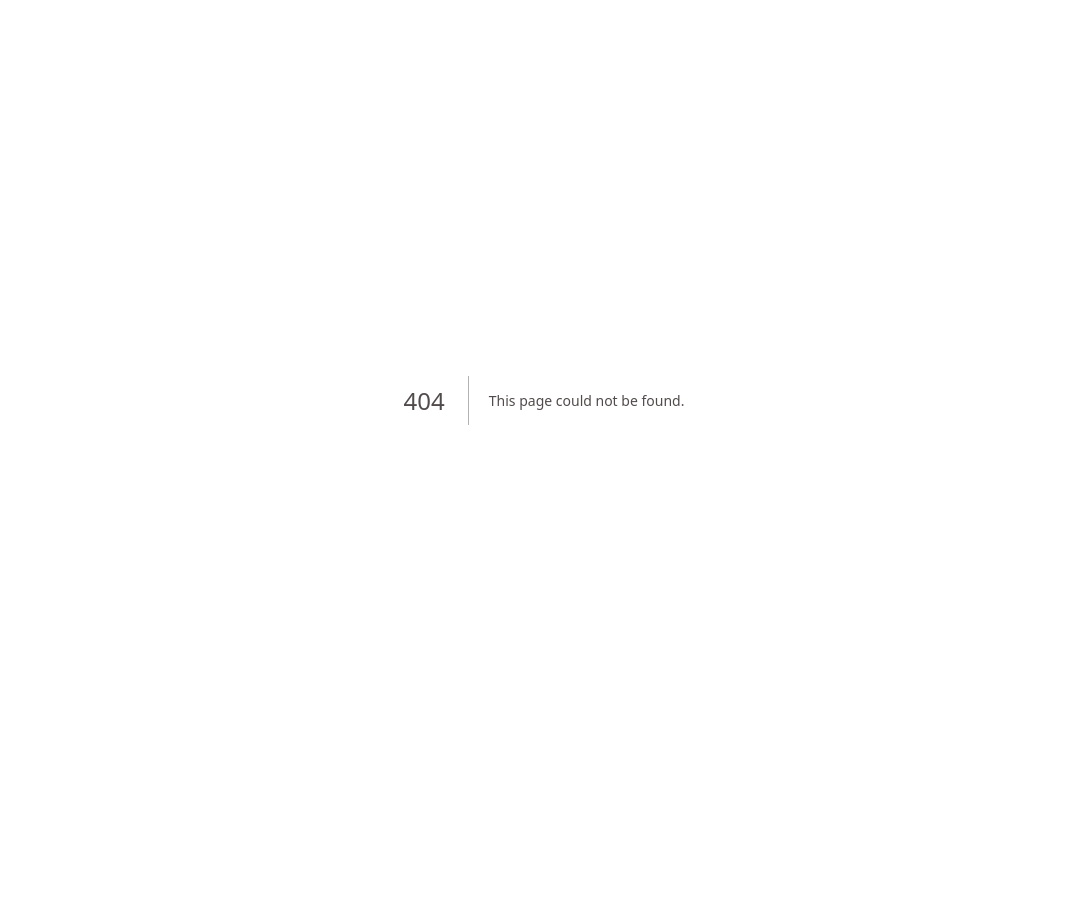
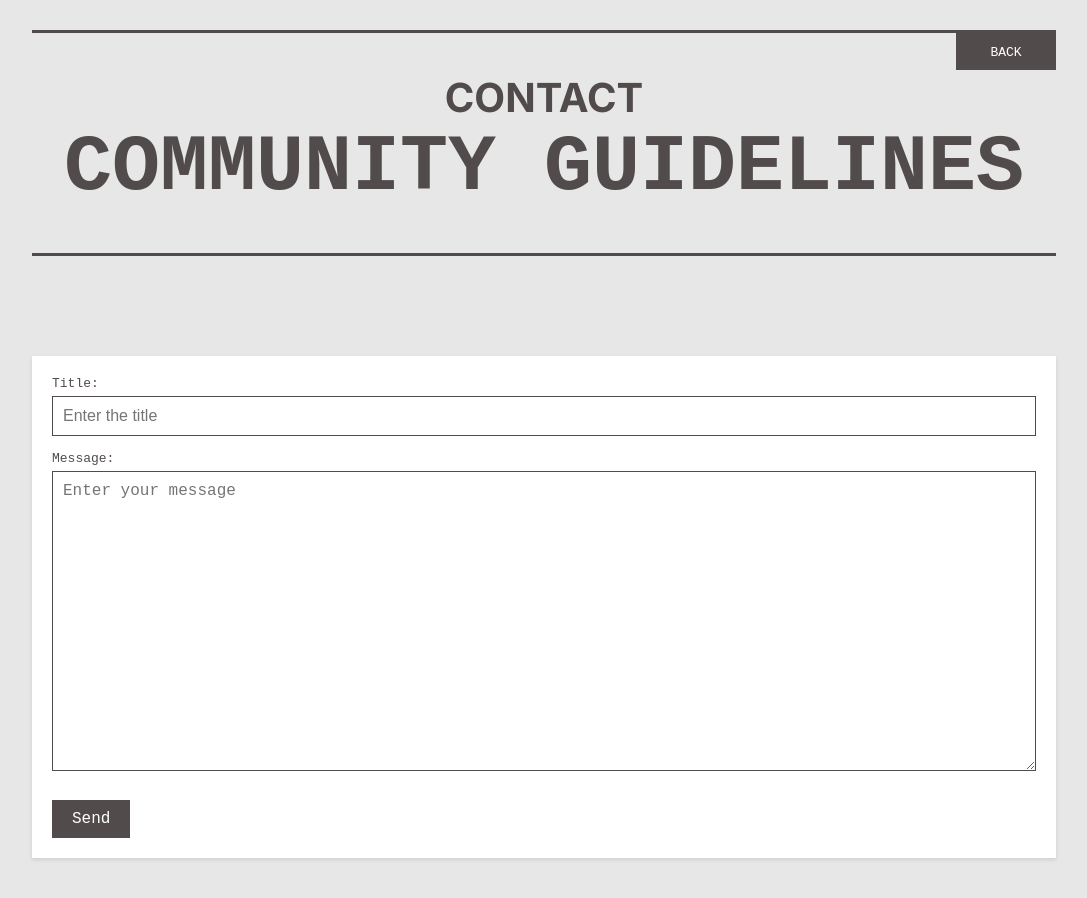
Before and after one commit to Jaywinebrenner/community-guidelines, a Next.js app: page /contact in a window 1280 px wide. Before the commit this address had no page. Shown: the top 898 px of the page, without its empty margins (96-1183 px from the left). Before the commit the page ends 800 px from the top, so only its background shows below. Built offline with nearby package versions, Linux system fonts and the light colour scheme.

Commit message:
add contact page

```diff
--- /dev/null
+++ b/app/contact/page.js
@@ -0,0 +1,33 @@
+import React from 'react'
+
+const Contact = () => {
+  return (
+    <div className='contact'>
+        <div className='contact-button-wrapper'>
+         <a href="/home">BACK</a>
+        </div>
+
+        <div className='container'>
+            <div className='hero'>
+                <h2>CONTACT</h2>
+                <h1>COMMUNITY GUIDELINES</h1>
+            </div>
+            <div className='contact-form'>
+              <form action="/api/contact" method="POST">
+                <div className='form-group'>
+                  <label htmlFor='title'>Title:</label>
+                  <input type='text' id='title' name='title' placeholder='Enter the title' required />
+                </div>
+                <div className='form-group'>
+                  <label htmlFor='message'>Message:</label>
+                  <textarea id='message' name='message' placeholder='Enter your message' required></textarea>
+                </div>
+                <button type='submit' className='submit-button'>Send</button>
+              </form>
+            </div>
+        </div>
+    </div>
+  )
+}
+
+export default Contact
--- a/app/globals.css
+++ b/app/globals.css
@@ -123,12 +123,15 @@ h1, h2, h3, h4, h5, h6, p, a, ul, li {
 
 .home .container {
   padding-bottom: 100px;
+  padding-top: 30px;
 }
 
 .hero {
   text-align: center;
   padding: 40px 0;
-  border-bottom: 3px solid black
+  border-bottom: 3px solid rgb(82, 75, 75);
+  border-top: 3px solid rgb(82, 75, 75);
+
 }
 
 .hero h2 {
@@ -170,12 +173,14 @@ margin-top: 100px;
 .record p {
   margin-top: 10px;
   margin-bottom: 0;
+  font-family: monospace;
+  font-size: 20px;
 }
 .record-info {
 
 }
 .sold-out {
-  color: maroon;
+  color: rgb(215, 32, 32);
   margin-top: 0!important;
   font-family: monospace;
   font-size: 12px;
@@ -230,13 +235,80 @@ margin-top: 100px;
   background: rgb(82, 75, 75);
   padding: 10px;
   right: 10%;
-  top: 60px;
+  top: 30px;
   transform-origin: center;
   transition: transform 0.2s ease-in-out;
+  width: 80px;
+  text-align: center;
 }
 
 .contact-button-wrapper a {
   color: white;
   text-decoration: none;
   font-family: monospace;
+
 }
+
+
+.contact {
+  background-color: #E7E7E7;
+  min-height: 100vh;
+}
+
+
+.contact .container {
+  padding-bottom: 100px;
+  padding-top: 30px;
+}
+
+
+
+.contact-form {
+  margin: 0 auto;
+  margin-top: 100px;
+  background: white;
+  padding: 20px;
+  box-shadow: 0 2px 4px rgba(0, 0, 0, 0.1);
+  min-height: 400px;
+}
+
+.form-group {
+  margin-bottom: 15px;
+}
+
+.form-group label {
+  display: block;
+  margin-bottom: 5px;
+  font-family: monospace;
+  color: rgb(82, 75, 75);
+}
+
+.form-group input,
+.form-group textarea {
+  width: 100%;
+  padding: 10px;
+  border: 1px solid rgb(82, 75, 75);
+  box-sizing: border-box;
+  font-size: 1rem;
+}
+
+.form-group textarea {
+  height: 300px;
+  resize: vertical;
+}
+
+.submit-button {
+  display: inline-block;
+  padding: 10px 20px;
+  background-color: rgb(82, 75, 75);
+  color: white;
+  border: none;
+  cursor: pointer;
+  font-family: monospace;
+  font-size: 1rem;
+  margin-top: 10px;
+}
+
+.submit-button:hover {
+  background-color: #333;
+}
```
